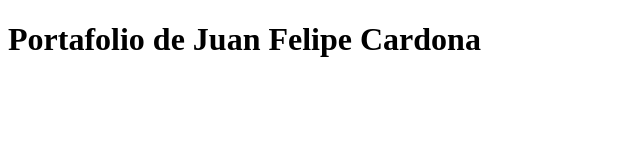
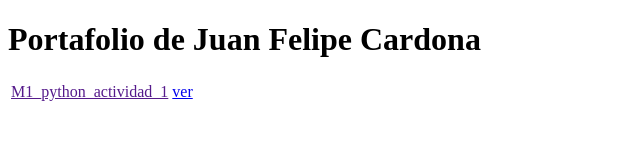
Before and after one commit to JuanFelipe0215/Portafolio-Juan-Felipe, a plain HTML site: page index.html in a window 1280 px wide. Shown: the whole page, without its empty margins (0-640 px from the left). Drawn offline with Linux system fonts and the light colour scheme.

Commit message:
Add files via upload
poner tablas

```diff
--- a/index.html
+++ b/index.html
@@ -9,5 +9,15 @@
     <h1>
         Portafolio de Juan Felipe Cardona
     </h1>
+
+    <table>
+        <tr>
+            <td>
+                <a href="">M1_python_actividad_1</a>
+                <a href="https://github.com/JuanFelipe0215/M1_python_actividad_1">ver</a>
+            </td>
+        </tr>
+
+    </table>
 </body>
 </html>
```
